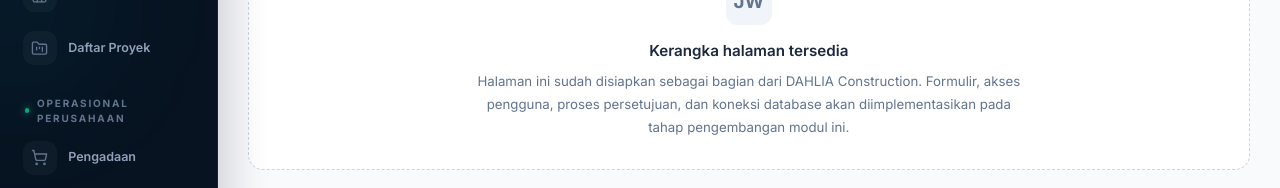
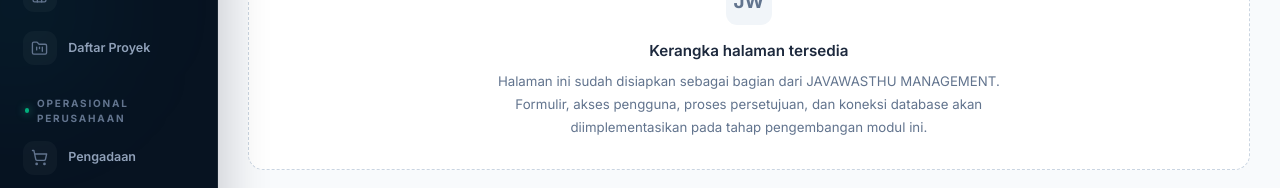
Before and after one commit to methagosta-hub/revit, a Next.js app: page /perusahaan in a window 1280 px wide. Shown: the part 236-424 px from the top of the page. Built offline with nearby package versions, Linux system fonts and the light colour scheme; no server answers.

Commit message:
chore(branding): replace legacy brand in main UI

```diff
--- a/src/components/common/ModulePlaceholder.tsx
+++ b/src/components/common/ModulePlaceholder.tsx
@@ -31,7 +31,7 @@ export default function ModulePlaceholder({
             Kerangka halaman tersedia
           </h2>
           <p className="mx-auto mt-2 max-w-xl text-sm leading-6 text-slate-500">
-            Halaman ini sudah disiapkan sebagai bagian dari DAHLIA Construction.
+            Halaman ini sudah disiapkan sebagai bagian dari JAVAWASTHU MANAGEMENT.
             Formulir, akses pengguna, proses persetujuan, dan koneksi database akan
             diimplementasikan pada tahap pengembangan modul ini.
           </p>
```
